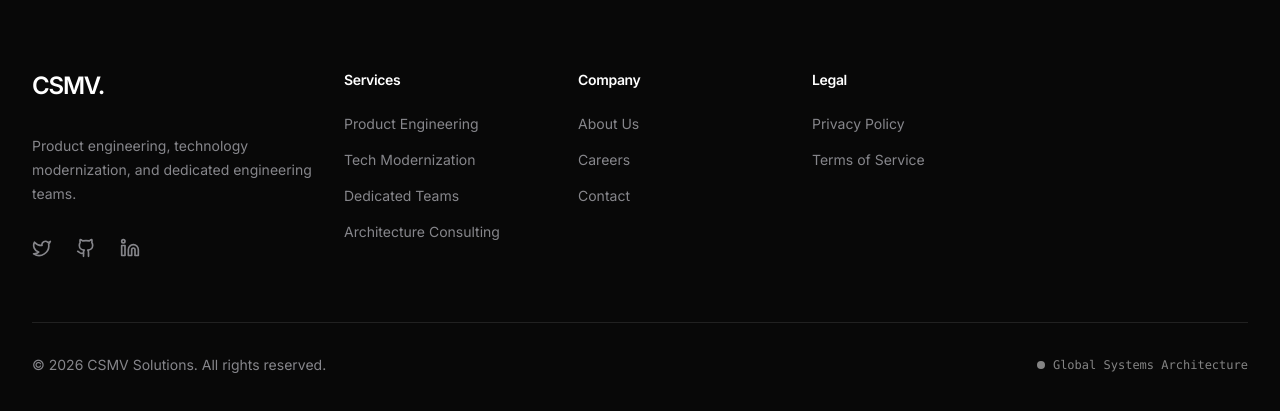
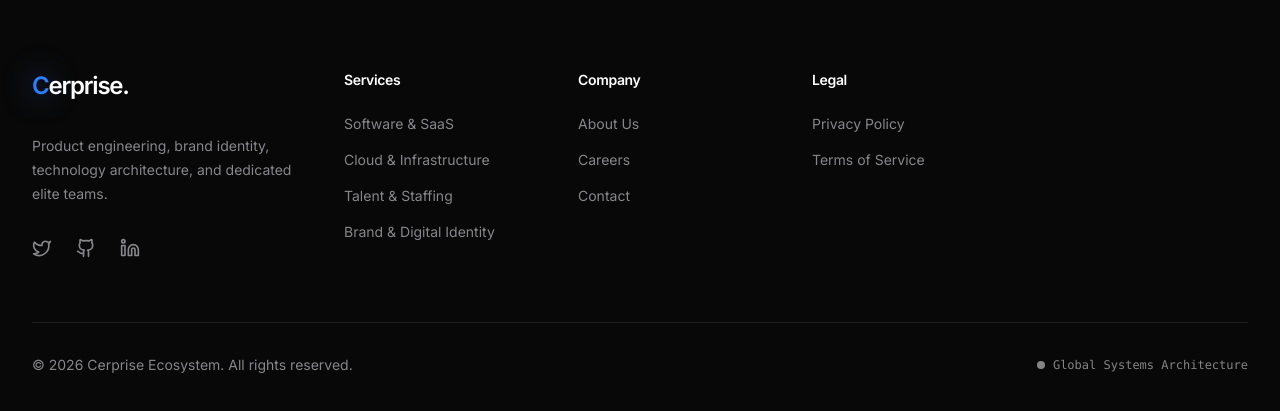
Before and after one commit to Charannsai/csmv, a Next.js app: page /about in a window 1280 px wide. Shown: the part 1097-1508 px from the top of the page. Built offline with nearby package versions, Linux system fonts and the light colour scheme.

Commit message:
csmv to cerprise

```diff
--- a/src/components/layout/Footer.tsx
+++ b/src/components/layout/Footer.tsx
@@ -8,10 +8,12 @@ export default function Footer() {
                 <div className="xl:grid xl:grid-cols-4 xl:gap-8">
                     <div className="space-y-8 xl:col-span-1">
                         <Link href="/" className="text-2xl font-semibold tracking-tighter text-white flex items-center gap-2">
-                            <span>CSMV.</span>
+                            <span>
+                                <span className="text-blue-500 drop-shadow-[0_0_15px_rgba(59,130,246,0.8)]">C</span>erprise.
+                            </span>
                         </Link>
                         <p className="text-sm leading-6 max-w-xs">
-                            Product engineering, technology modernization, and dedicated engineering teams.
+                            Product engineering, brand identity, technology architecture, and dedicated elite teams.
                         </p>
                         <div className="flex space-x-6">
                             <a href="#" className="hover:text-white transition-colors">
@@ -33,10 +35,10 @@ export default function Footer() {
                             <div>
                                 <h3 className="text-sm font-semibold text-white tracking-tight">Services</h3>
                                 <ul className="mt-6 space-y-4 text-sm">
-                                    <li><Link href="/services" className="hover:text-white transition-colors">Product Engineering</Link></li>
-                                    <li><Link href="/services" className="hover:text-white transition-colors">Tech Modernization</Link></li>
-                                    <li><Link href="/services" className="hover:text-white transition-colors">Dedicated Teams</Link></li>
-                                    <li><Link href="/services" className="hover:text-white transition-colors">Architecture Consulting</Link></li>
+                                    <li><Link href="/services/software-saas" className="hover:text-white transition-colors">Software & SaaS</Link></li>
+                                    <li><Link href="/services/infrastructure" className="hover:text-white transition-colors">Cloud & Infrastructure</Link></li>
+                                    <li><Link href="/services/talent-staffing" className="hover:text-white transition-colors">Talent & Staffing</Link></li>
+                                    <li><Link href="/services/brand-identity" className="hover:text-white transition-colors">Brand & Digital Identity</Link></li>
                                 </ul>
                             </div>
                             <div className="mt-12 md:mt-0">
@@ -61,7 +63,7 @@ export default function Footer() {
                 </div>
                 <div className="mt-16 border-t border-white/10 pt-8 flex flex-col md:flex-row items-center justify-between">
                     <p className="text-sm">
-                        &copy; {new Date().getFullYear()} CSMV Solutions. All rights reserved.
+                        &copy; {new Date().getFullYear()} Cerprise Ecosystem. All rights reserved.
                     </p>
                     <div className="mt-4 md:mt-0 flex items-center gap-2">
                         <span className="relative flex h-2 w-2">
```
